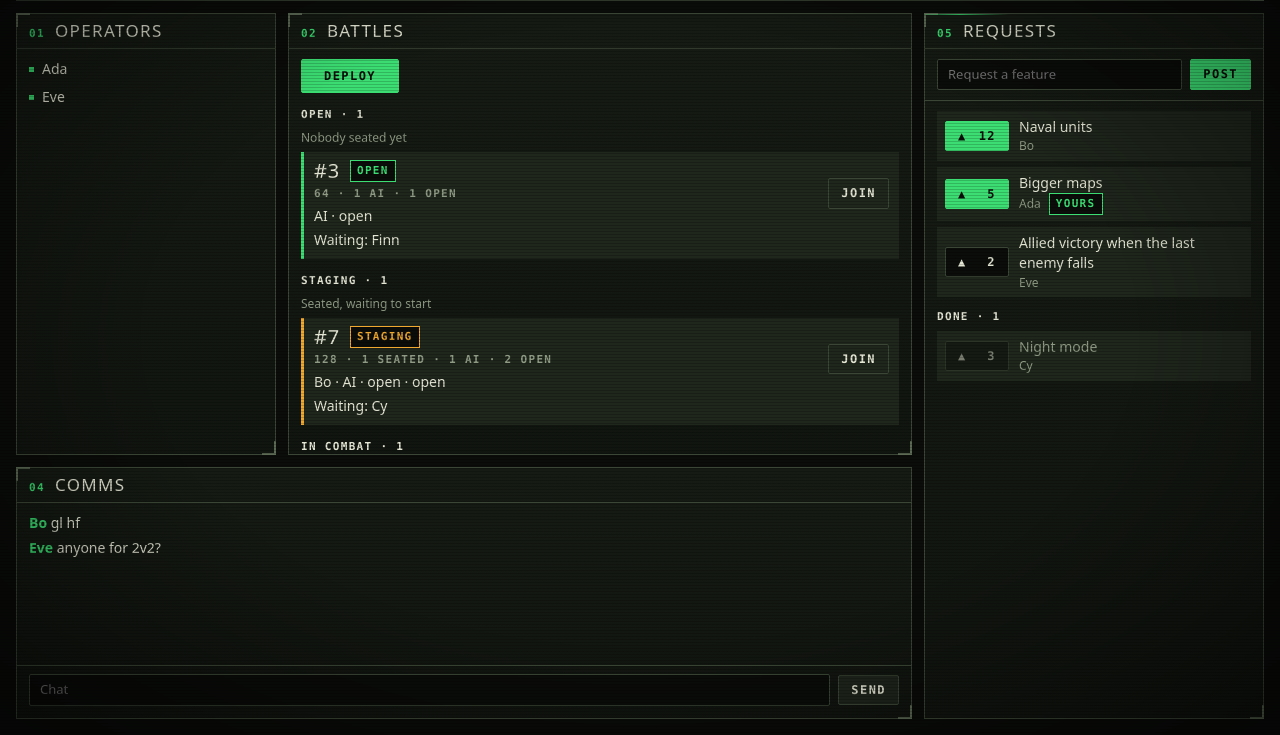
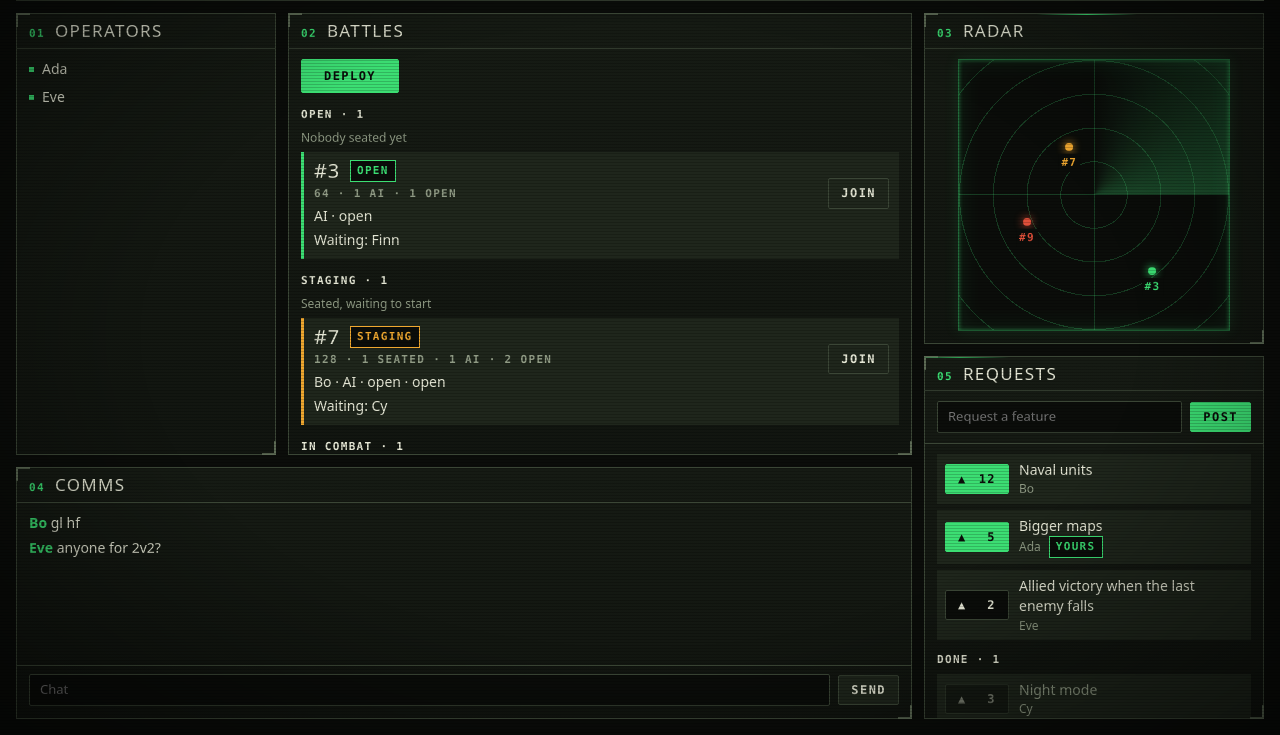
Before and after one commit to agrapine/mini-alert, a website built with Vite: page mock/lobby.html in a window 1280 px wide. Shown: the part 65-800 px from the top of the page. Built offline with nearby package versions, Linux system fonts and the light colour scheme; a web font is replaced by a local one.

Commit message:
The map preview is a radar with its sweep under the start markers, and the hall plots each battle on a radar scope
Room: the preview sits in a square .lobby-radar frame sized to the panel
with container units. Inside it, in paint order: the terrain canvas, a
.lobby-sweep layer (range rings, crosshair, an inset glow edge and a
conic wedge, screen-blended at low alpha), the marker svg, and a
"Drawing map" status label that replaces the spinner. While the preview
is busy the sweep turns amber and the label shows; under reduced motion
the wedge stands still.

Hall: a Radar scope panel sits above Requests in the right column. It is
aria-hidden and plots each battle as a blip labelled #N in its phase
colour, at the golden angle times the id, with a radius from the id's
golden-ratio fraction, so a battle keeps its spot as others come and go.
At 960px and below the scope is left out.

The panel-headings test lists Radar among the hall's panels. The
contrast test also renders the drawing room, and a CSS test pins the
green and amber sweep.

```diff
--- a/src/client/lobby-ui.ts
+++ b/src/client/lobby-ui.ts
@@ -62,9 +62,11 @@ export class LobbyView {
   private readonly mainTitle: HTMLElement
   private readonly main: HTMLElement
   private readonly preview: HTMLElement
-  private readonly map: HTMLElement
   private readonly marks: SVGSVGElement
   private readonly canvas: HTMLCanvasElement
+  private readonly drawing: HTMLElement
+  private readonly scope: HTMLElement
+  private readonly blips: HTMLElement
   private readonly chatLog: HTMLElement
   private readonly chatInput: HTMLInputElement
   private readonly requests: HTMLElement
@@ -155,17 +157,27 @@ export class LobbyView {
     const previewTitle = document.createElement('h2')
     previewTitle.textContent = 'Radar'
     this.preview = panel('section', 'lobby-preview', '03', previewTitle)
-    this.map = document.createElement('div')
-    this.map.className = 'lobby-map'
     this.canvas = document.createElement('canvas')
     this.marks = document.createElementNS('http://www.w3.org/2000/svg', 'svg')
     this.marks.classList.add('lobby-marks')
-    const spinner = document.createElement('div')
-    spinner.className = 'lobby-spinner'
-    spinner.setAttribute('role', 'status')
-    spinner.setAttribute('aria-label', 'Drawing map')
-    this.map.append(this.canvas, this.marks)
-    this.preview.append(this.map, spinner)
+    this.drawing = document.createElement('p')
+    this.drawing.className = 'lobby-drawing'
+    this.drawing.setAttribute('role', 'status')
+    this.drawing.setAttribute('aria-label', 'Drawing map')
+    this.drawing.textContent = 'Drawing map'
+    this.drawing.hidden = true
+    const map = document.createElement('div')
+    map.className = 'lobby-map'
+    map.append(radar(this.canvas, sweep(), this.marks, this.drawing))
+    this.preview.append(map)
+
+    const scopeTitle = document.createElement('h2')
+    scopeTitle.textContent = 'Radar'
+    this.scope = panel('section', 'lobby-scope', '03', scopeTitle)
+    this.scope.setAttribute('aria-hidden', 'true')
+    this.blips = document.createElement('div')
+    this.blips.className = 'scope-blips'
+    this.scope.append(radar(sweep(), this.blips))
 
     const chatTitle = document.createElement('h2')
     chatTitle.textContent = 'Comms'
@@ -250,7 +262,7 @@ export class LobbyView {
 
     this.grid = document.createElement('div')
     this.grid.className = 'lobby-grid'
-    this.grid.append(peoplePanel, battlePanel, this.preview, this.requests, chat)
+    this.grid.append(peoplePanel, battlePanel, this.preview, this.scope, this.requests, chat)
     root.replaceChildren(head, this.grid, this.replaced)
     this.paceRow = document.createElement('label')
     this.paceRow.className = 'pace-row'
@@ -292,9 +304,11 @@ export class LobbyView {
     this.peopleTitle.textContent = 'Operators'
     this.mainTitle.textContent = 'Battles'
     this.preview.hidden = true
+    this.scope.hidden = false
     this.requests.hidden = false
     this.fillPeople(state.people)
     this.fillGames(state.games)
+    this.blips.replaceChildren(...state.games.map(blip))
     this.fillRequests(state.requests)
     this.paintChat(state.chat, 'hall')
   }
@@ -311,6 +325,7 @@ export class LobbyView {
     this.peopleTitle.textContent = 'Not seated'
     this.mainTitle.textContent = battle
     this.preview.hidden = false
+    this.scope.hidden = true
     this.requests.hidden = true
     this.slots = state.slots
     this.setBusy(state.generating)
@@ -337,6 +352,7 @@ export class LobbyView {
 
   setBusy(on: boolean) {
     this.preview.classList.toggle('busy', on)
+    this.drawing.hidden = !on
   }
 
   holdName(name: string) {
@@ -681,6 +697,36 @@ function panelHead(heading: HTMLElement, index?: string): HTMLElement {
   return head
 }
 
+function radar(...layers: Element[]): HTMLElement {
+  const frame = document.createElement('div')
+  frame.className = 'lobby-radar'
+  frame.append(...layers)
+  return frame
+}
+
+function sweep(): HTMLElement {
+  const layer = document.createElement('div')
+  layer.className = 'lobby-sweep'
+  return layer
+}
+
+const GOLDEN_ANGLE = Math.PI * (3 - Math.sqrt(5))
+const GOLDEN_RATIO = (1 + Math.sqrt(5)) / 2
+
+function blip(game: GameCard): HTMLElement {
+  const angle = game.id * GOLDEN_ANGLE
+  // 0.2–0.8 of the scope's radius keeps a blip off the centre and its label inside the frame.
+  const radius = 0.2 + 0.6 * ((game.id * GOLDEN_RATIO) % 1)
+  const element = document.createElement('span')
+  element.className = `scope-blip ${gamePhase(game)}`
+  element.style.left = `${(50 + 50 * radius * Math.cos(angle)).toFixed(2)}%`
+  element.style.top = `${(50 + 50 * radius * Math.sin(angle)).toFixed(2)}%`
+  const label = document.createElement('span')
+  label.textContent = `#${game.id}`
+  element.append(label)
+  return element
+}
+
 function plate(label: string, onClick: () => void): HTMLButtonElement {
   const button = document.createElement('button')
   button.type = 'button'
--- a/src/client/lobby.css
+++ b/src/client/lobby.css
@@ -11,6 +11,7 @@
   --con-alert: #e0503a;
   --con-glow: rgba(60, 222, 115, 0.45);
   --con-haze: rgba(60, 222, 115, 0.12);
+  --con-ring: rgba(60, 222, 115, 0.22);
   --con-scan: rgba(0, 0, 0, 0.18);
   --con-vignette: rgba(0, 0, 0, 0.5);
   --con-veil: rgba(8, 10, 6, 0.78);
@@ -133,6 +134,8 @@ body.match #lobby {
 .slot-index,
 .pace-row,
 .lobby-tag,
+.lobby-drawing,
+.scope-blip,
 .lobby-screen button {
   font-family: var(--con-mono);
   font-weight: 600;
@@ -195,8 +198,9 @@ body.match #lobby {
   min-height: 0;
   display: grid;
   grid-template-columns: minmax(200px, 260px) minmax(0, 1fr) minmax(260px, 340px);
-  grid-template-rows: minmax(0, 1fr) auto;
+  grid-template-rows: auto minmax(0, 1fr) auto;
   grid-template-areas:
+    'people battle scope'
     'people battle requests'
     'chat chat requests';
   gap: 12px;
@@ -205,6 +209,7 @@ body.match #lobby {
 
 .lobby-grid.room {
   grid-template-columns: minmax(180px, 240px) minmax(280px, 1fr) minmax(320px, 42vw);
+  grid-template-rows: minmax(0, 1fr) auto;
   grid-template-areas:
     'people battle radar'
     'chat chat radar';
@@ -220,6 +225,10 @@ body.match #lobby {
 
 .lobby-preview {
   grid-area: radar;
+}
+
+.lobby-scope {
+  grid-area: scope;
 }
 
 .lobby-chat {
@@ -455,15 +464,18 @@ body.match #lobby {
   letter-spacing: 0.04em;
 }
 
-.game-badge {
+.game-badge,
+.scope-blip {
   color: var(--con-radar);
 }
 
-.game-row.pending .game-badge {
+.game-row.pending .game-badge,
+.scope-blip.pending {
   color: var(--con-amber);
 }
 
-.game-row.live .game-badge {
+.game-row.live .game-badge,
+.scope-blip.live {
   color: var(--con-alert);
 }
 
@@ -594,49 +606,118 @@ body.match #lobby {
 }
 
 .lobby-map {
-  position: relative;
   flex: 1;
   min-width: 0;
   min-height: 0;
+  container-type: size;
+  display: grid;
+  place-items: center;
   margin: 10px 12px 12px;
 }
 
-.lobby-map canvas,
-.lobby-marks {
+.lobby-radar {
+  position: relative;
+  flex: none;
+  box-sizing: border-box;
+  aspect-ratio: 1;
+  overflow: hidden;
+  border: 1px solid var(--con-glow);
+  background: var(--con-void);
+  box-shadow: 0 0 14px var(--con-haze);
+}
+
+.lobby-map .lobby-radar {
+  width: min(100cqw, 100cqh);
+}
+
+.lobby-scope .lobby-radar {
+  width: min(100% - 24px, 34vh);
+  margin: 10px auto 12px;
+}
+
+.lobby-radar canvas,
+.lobby-sweep,
+.lobby-marks,
+.scope-blips {
   position: absolute;
   inset: 0;
   width: 100%;
   height: 100%;
 }
 
-.lobby-map canvas {
+.lobby-radar canvas {
   object-fit: contain;
   image-rendering: pixelated;
+}
+
+.lobby-preview.busy canvas {
+  opacity: 0.35;
+}
+
+.lobby-sweep {
+  overflow: hidden;
+  color: var(--con-radar);
+  background:
+    linear-gradient(var(--con-ring), var(--con-ring)) center / 1px 100% no-repeat,
+    linear-gradient(var(--con-ring), var(--con-ring)) center / 100% 1px no-repeat,
+    repeating-radial-gradient(circle closest-side, transparent 0 calc(25% - 1px), var(--con-ring) 0 25%);
+  box-shadow:
+    inset 0 0 4px var(--con-glow),
+    inset 0 0 22px var(--con-haze);
+  mix-blend-mode: screen;
+}
+
+.lobby-preview.busy .lobby-sweep {
+  color: var(--con-amber);
+}
+
+.lobby-sweep::before {
+  content: '';
+  position: absolute;
+  inset: -25%;
+  background: conic-gradient(transparent 0 75%, currentColor);
+  opacity: 0.3;
 }
 
 .lobby-marks {
   pointer-events: none;
 }
 
-.lobby-preview.busy canvas {
-  opacity: 0.35;
+.lobby-drawing {
+  position: absolute;
+  left: 50%;
+  top: 50%;
+  transform: translate(-50%, -50%);
+  padding: 4px 10px;
+  border: 1px solid;
+  background: var(--con-void);
+  color: var(--con-amber);
+  font-size: 12px;
+  white-space: nowrap;
 }
 
-.lobby-spinner {
-  display: none;
+.scope-blip {
   position: absolute;
-  left: 50%;
-  top: 55%;
-  width: 36px;
-  height: 36px;
-  margin: -18px 0 0 -18px;
-  border: 3px solid var(--con-edge);
-  border-top-color: var(--con-radar);
-  border-radius: 50%;
+  display: flex;
+  flex-direction: column;
+  align-items: center;
+  gap: 3px;
+  transform: translate(-50%, -4px);
+  font-size: 11px;
 }
 
-.lobby-preview.busy .lobby-spinner {
-  display: block;
+.scope-blip::before {
+  content: '';
+  width: 8px;
+  height: 8px;
+  border-radius: 50%;
+  background: currentColor;
+  box-shadow: 0 0 8px currentColor;
+}
+
+.scope-blip span {
+  padding: 1px 3px;
+  background: var(--con-void);
 }
 
 #elsewhere {
@@ -673,7 +754,8 @@ body.match #lobby {
     animation-delay: -1.75s;
   }
 
-  .lobby-preview .lobby-panel-head::after {
+  .lobby-preview .lobby-panel-head::after,
+  .lobby-scope .lobby-panel-head::after {
     animation-delay: -3.5s;
   }
 
@@ -689,8 +771,8 @@ body.match #lobby {
     animation: lobby-pulse 2.4s ease-in-out infinite;
   }
 
-  .lobby-spinner {
-    animation: lobby-spin 0.7s linear infinite;
+  .lobby-sweep::before {
+    animation: lobby-spin 4s linear infinite;
   }
 
   .lobby-screen button::after {
@@ -766,6 +848,10 @@ body.match #lobby {
   .lobby-list,
   .lobby-main {
     overflow: visible;
+  }
+
+  .lobby-scope {
+    display: none;
   }
 
   .lobby-map {
```
Also changed, not shown: src/client/lobby-css.test.ts (+22 -6 lines), src/client/lobby-ui.test.ts (+54 -2 lines), changelog.md.
